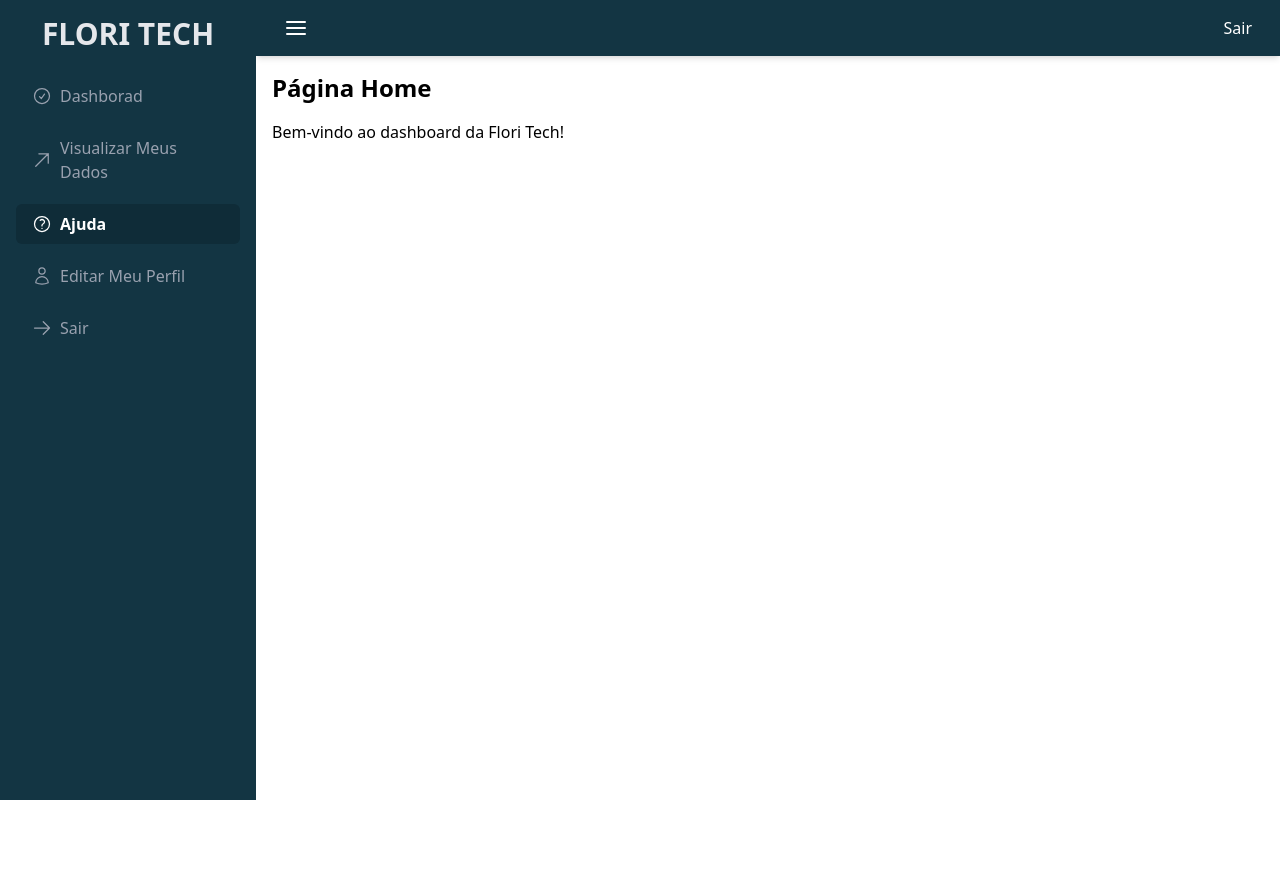
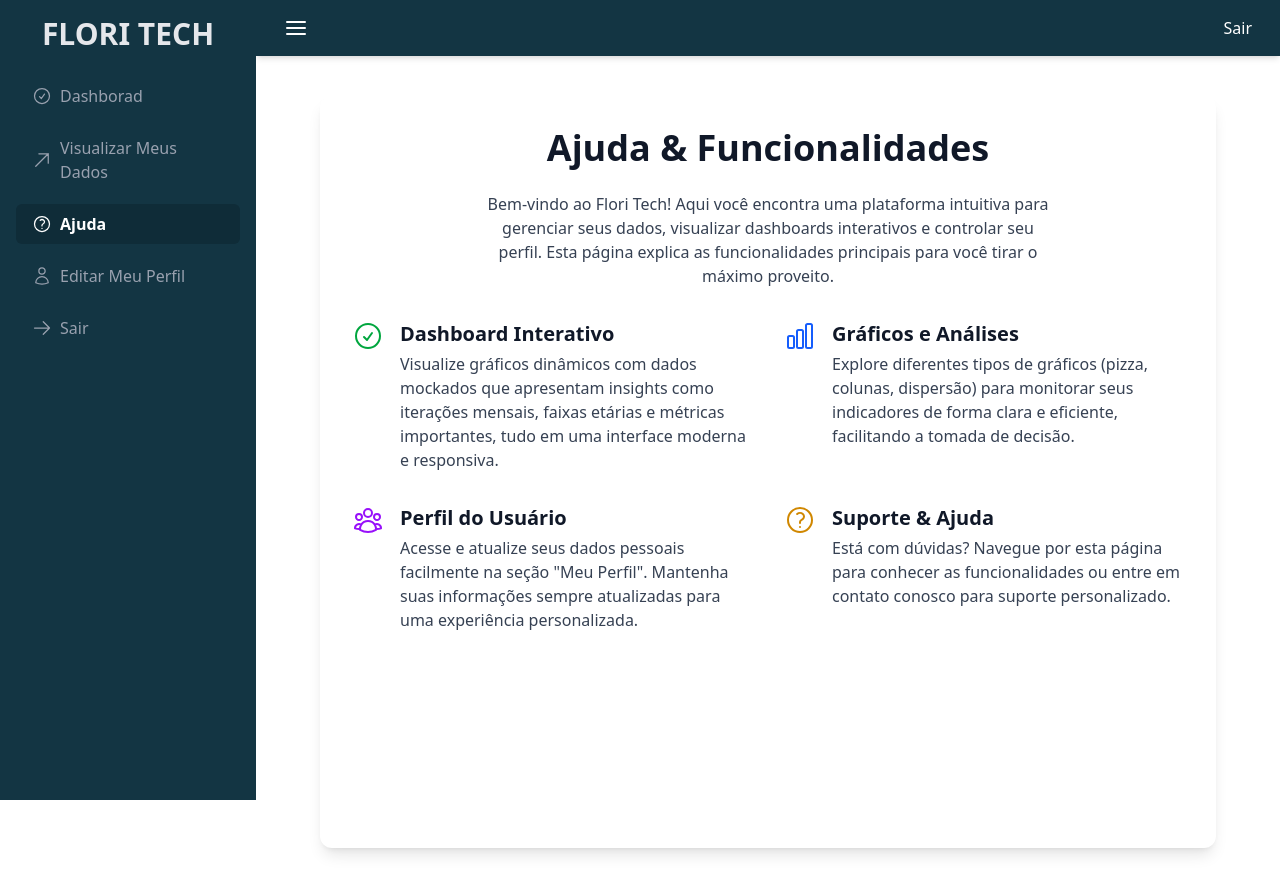
Before and after one commit to LucasMeyble/FLORITECH-teste, a React (Vite) app: page /help in a window 1280 px wide. Before the commit the page ends 800 px from the top, so only its background shows below. Built offline with nearby package versions, Linux system fonts and the light colour scheme.

Commit message:
feat: add responsive Help page explaining main project features

```diff
--- /dev/null
+++ b/src/pages/Help.tsx
@@ -0,0 +1,75 @@
+import React from "react";
+import {
+  CheckCircleIcon,
+  UserGroupIcon,
+  ChartBarIcon,
+  QuestionMarkCircleIcon,
+} from "@heroicons/react/24/outline";
+
+const Help: React.FC = () => {
+  return (
+    <main className="min-h-screen p-6 flex justify-center">
+      <section className="max-w-4xl w-full bg-white rounded-xl shadow-lg p-8">
+        <h1 className="text-4xl font-bold mb-6 text-center text-gray-900">
+          Ajuda & Funcionalidades
+        </h1>
+
+        <p className="text-gray-700 mb-8 text-center max-w-xl mx-auto">
+          Bem-vindo ao Flori Tech! Aqui você encontra uma plataforma intuitiva para
+          gerenciar seus dados, visualizar dashboards interativos e controlar seu perfil.
+          Esta página explica as funcionalidades principais para você tirar o máximo proveito.
+        </p>
+
+        <div className="grid grid-cols-1 md:grid-cols-2 gap-8">
+          <article className="flex items-start space-x-4">
+            <CheckCircleIcon className="w-8 h-8 text-green-600 flex-shrink-0" />
+            <div>
+              <h2 className="text-xl font-semibold text-gray-900 mb-1">Dashboard Interativo</h2>
+              <p className="text-gray-700">
+                Visualize gráficos dinâmicos com dados mockados que apresentam
+                insights como iterações mensais, faixas etárias e métricas importantes,
+                tudo em uma interface moderna e responsiva.
+              </p>
+            </div>
+          </article>
+
+          <article className="flex items-start space-x-4">
+            <ChartBarIcon className="w-8 h-8 text-blue-600 flex-shrink-0" />
+            <div>
+              <h2 className="text-xl font-semibold text-gray-900 mb-1">Gráficos e Análises</h2>
+              <p className="text-gray-700">
+                Explore diferentes tipos de gráficos (pizza, colunas, dispersão) para
+                monitorar seus indicadores de forma clara e eficiente, facilitando a
+                tomada de decisão.
+              </p>
+            </div>
+          </article>
+
+          <article className="flex items-start space-x-4">
+            <UserGroupIcon className="w-8 h-8 text-purple-600 flex-shrink-0" />
+            <div>
+              <h2 className="text-xl font-semibold text-gray-900 mb-1">Perfil do Usuário</h2>
+              <p className="text-gray-700">
+                Acesse e atualize seus dados pessoais facilmente na seção "Meu Perfil".
+                Mantenha suas informações sempre atualizadas para uma experiência personalizada.
+              </p>
+            </div>
+          </article>
+
+          <article className="flex items-start space-x-4">
+            <QuestionMarkCircleIcon className="w-8 h-8 text-yellow-600 flex-shrink-0" />
+            <div>
+              <h2 className="text-xl font-semibold text-gray-900 mb-1">Suporte & Ajuda</h2>
+              <p className="text-gray-700">
+                Está com dúvidas? Navegue por esta página para conhecer as funcionalidades
+                ou entre em contato conosco para suporte personalizado.
+              </p>
+            </div>
+          </article>
+        </div>
+      </section>
+    </main>
+  );
+};
+
+export default Help;
--- a/src/routes/index.tsx
+++ b/src/routes/index.tsx
@@ -5,6 +5,7 @@ import { SidebarProvider, useSidebar } from "@/context/SidebarContext";
 import Home from "@/pages/Home";
 import Dashboard from "@/pages/Dashboard";
 import MyProfile from "@/pages/MyProfile";
+import Help from "@/pages/Help";
 import NotFound from "@/pages/NotFound";
 
 const LayoutContent = () => {
@@ -46,7 +47,7 @@ export const router = createBrowserRouter([
       { path: "/", element: <Dashboard /> },
       { path: "/users", element: <Home /> },
       { path: "/my-profile", element: <MyProfile /> },
-      { path: "/help", element: <Home /> },
+      { path: "/help", element: <Help /> },
       { path: "/users/:id/edit", element: <Home /> },
       { path: "/logout", element: <Home /> },
       { path: "*", element: <NotFound /> },
```
